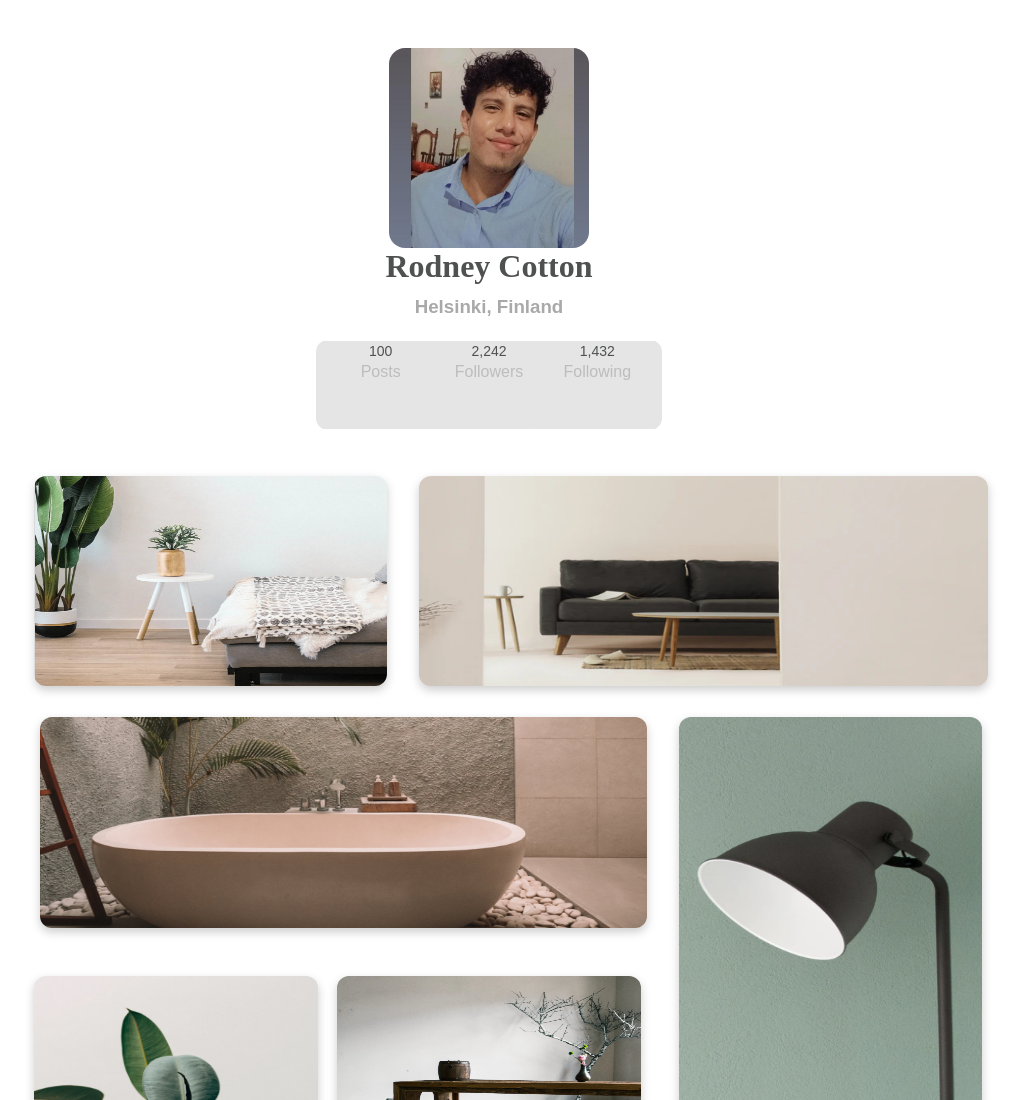
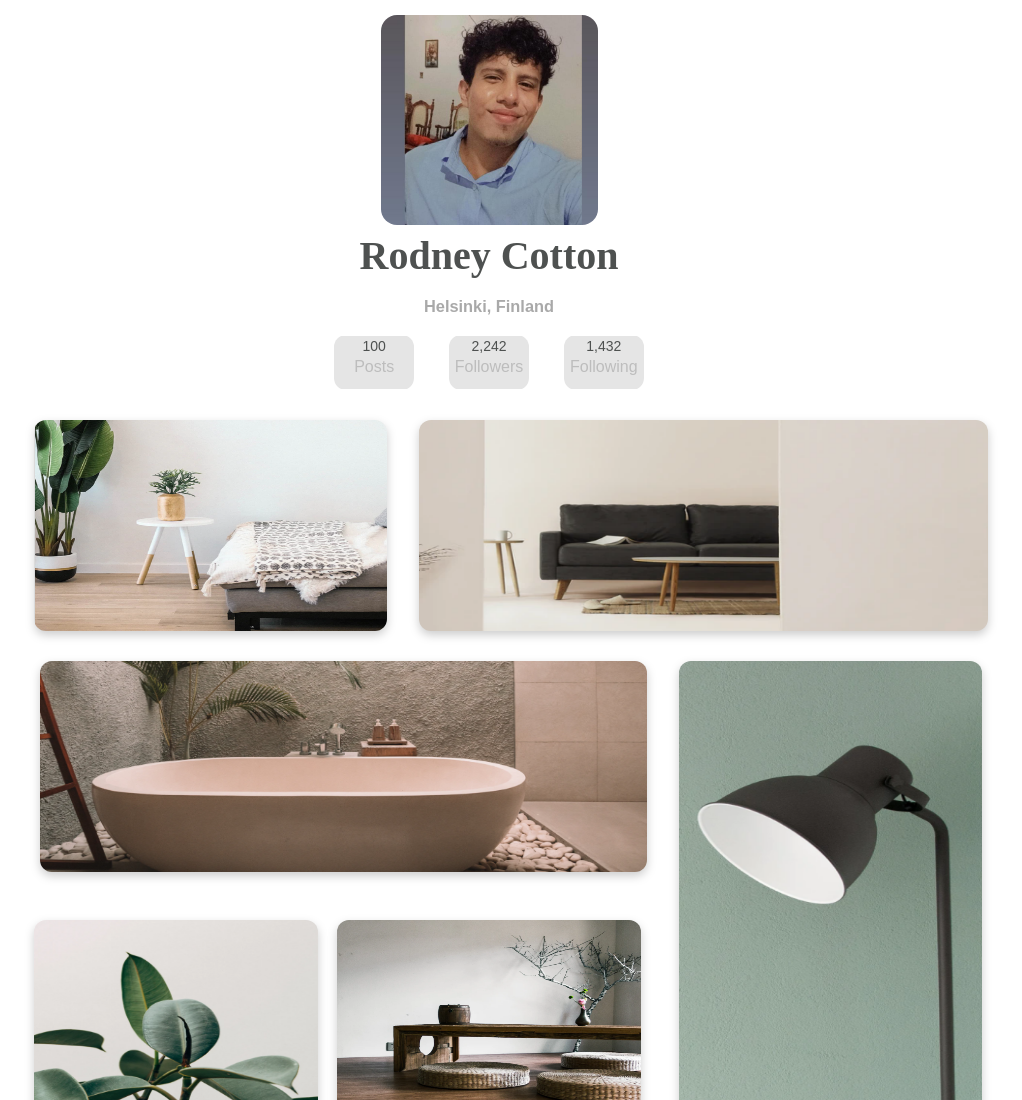
Before and after one commit to ArleysGatica/My-gallery-challenge, a plain HTML site: page index.html in a window 1280 px wide. Shown: the top 1100 px of the page, without its empty margins (151-1173 px from the left). Drawn offline with Linux system fonts and the light colour scheme.

Commit message:
Reparando error

```diff
--- a/Style.css
+++ b/Style.css
@@ -143,28 +143,3 @@
   font-weight: 700;
   color: #b9bdcf;
 }
-
-@media screen and (min-width: 769px) {
-  .container-main {
-    margin: 3rem 10% 1rem 10%;
-  }
-
-  .photo-perfil {
-    width: 200px;
-    height: 200px;
-  }
-
-  .Headtitle {
-    font-size: var(--h1-font-size);
-  }
-
-  .City {
-    font-size: var(--normal-font-size);
-  }
-
-  .card {
-    width: 130px;
-    height: 90px;
-    font-size: 1rem;
-  }
-}
```
